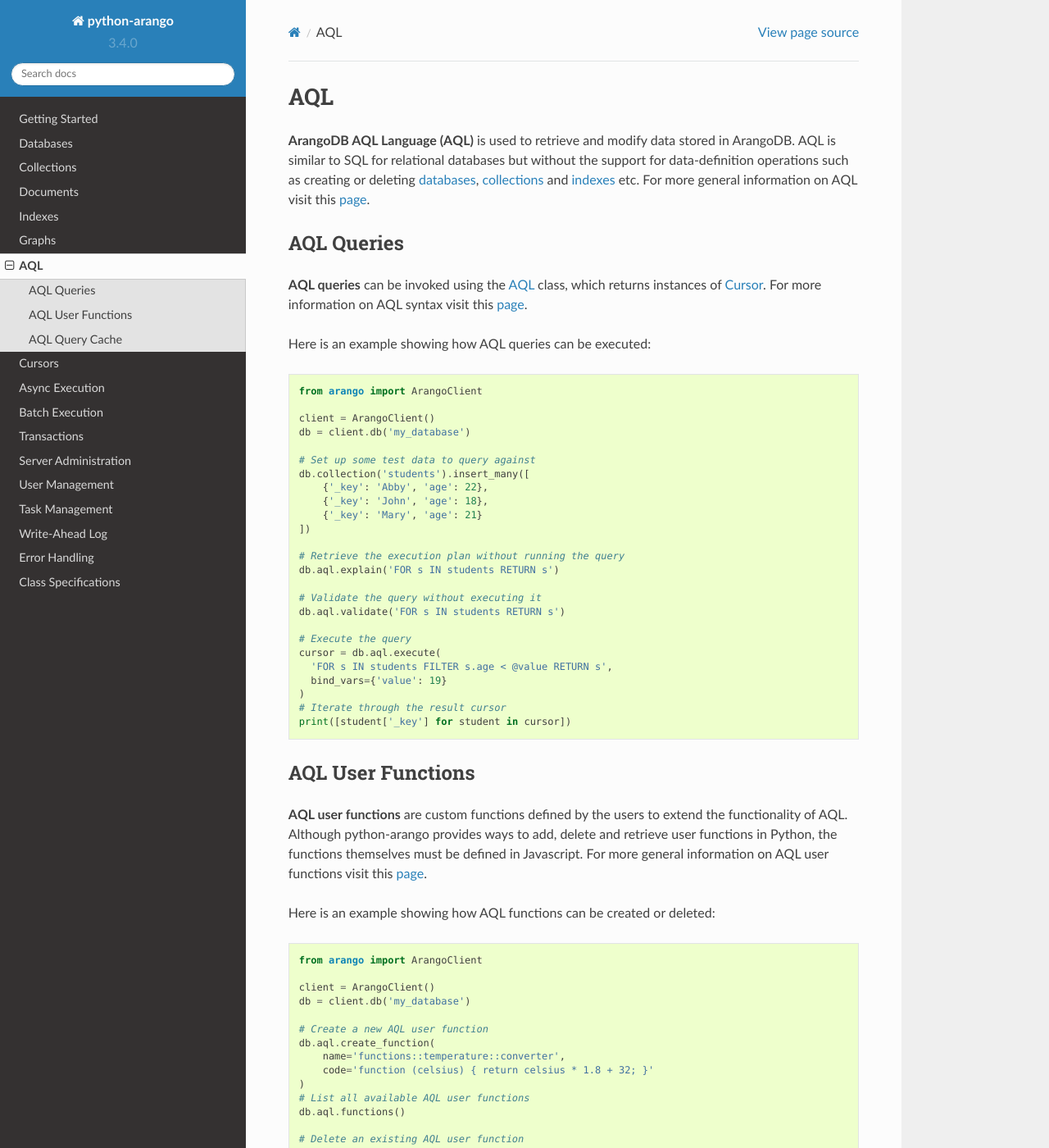
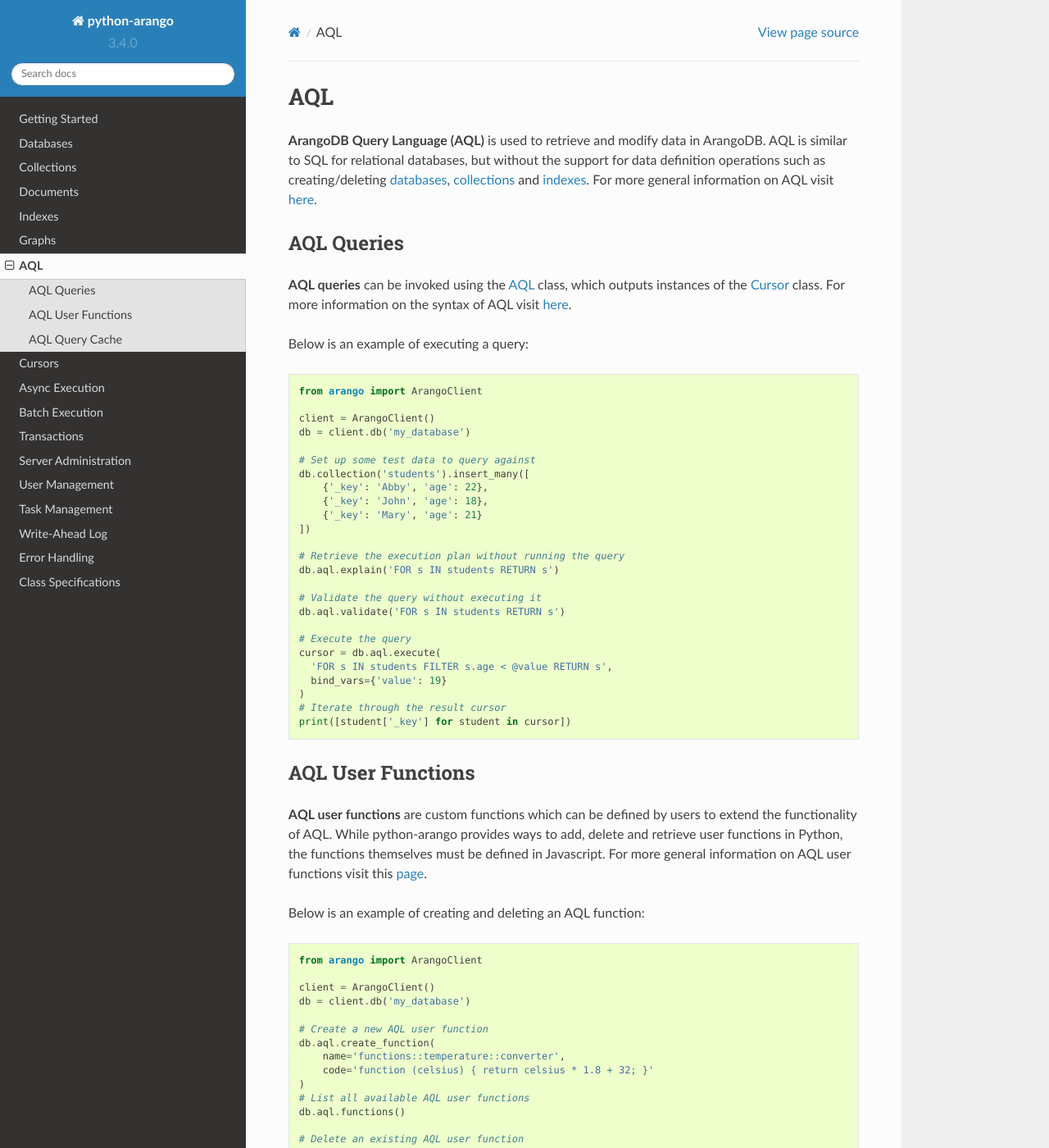
Before and after one commit to arangodb/python-arango, a Sphinx documentation site: the page built from docs/aql.rst, in a window 1280 px wide and 1400 px high. Shown: the whole window at 82% size. Built offline with Sphinx 7.4.7 and the Read the Docs theme 2.0.0, drawn with Linux system fonts in a browser that asks for light colours; some of the changed text lies outside the part shown.

Commit message:
Use the correct cursor for document exports and improve documentation

```diff
--- a/docs/aql.rst
+++ b/docs/aql.rst
@@ -3,21 +3,21 @@
 AQL
 ----
 
-**ArangoDB AQL Language (AQL)** is used to retrieve and modify data stored in
-ArangoDB. AQL is similar to SQL for relational databases but without the
-support for data-definition operations such as creating or deleting
+**ArangoDB Query Language (AQL)** is used to retrieve and modify data in
+ArangoDB. AQL is similar to SQL for relational databases, but without the
+support for data definition operations such as creating/deleting
 :ref:`databases <database-page>`, :ref:`collections <collection-page>` and
-:ref:`indexes <index-page>` etc. For more general information on AQL visit this
-`page <https://docs.arangodb.com/AQL>`__.
+:ref:`indexes <index-page>`. For more general information on AQL visit
+`here <https://docs.arangodb.com/AQL>`__.
 
 AQL Queries
 ===========
 
-**AQL queries** can be invoked using the :ref:`AQL` class, which returns
-instances of :ref:`Cursor`. For more information on AQL syntax visit this
-`page <https://docs.arangodb.com/AQL/Fundamentals/Syntax.html>`__.
+**AQL queries** can be invoked using the :ref:`AQL` class, which outputs
+instances of the :ref:`Cursor` class. For more information on the syntax of AQL
+visit `here <https://docs.arangodb.com/AQL/Fundamentals/Syntax.html>`__.
 
-Here is an example showing how AQL queries can be executed:
+Below is an example of executing a query:
 
 .. code-block:: python
 
@@ -51,13 +51,13 @@
 AQL User Functions
 ==================
 
-**AQL user functions** are custom functions defined by the users to extend the
-functionality of AQL. Although python-arango provides ways to add, delete and
-retrieve user functions in Python, the functions themselves must be defined in
-Javascript. For more general information on AQL user functions visit this
-`page <https://docs.arangodb.com/AQL/Extending>`__.
+**AQL user functions** are custom functions which can be defined by users to
+extend the functionality of AQL. While python-arango provides ways to add,
+delete and retrieve user functions in Python, the functions themselves must be
+defined in Javascript. For more general information on AQL user functions visit
+this `page <https://docs.arangodb.com/AQL/Extending>`__.
 
-Here is an example showing how AQL functions can be created or deleted:
+Below is an example of creating and deleting an AQL function:
 
 .. code-block:: python
 
--- a/docs/client.rst
+++ b/docs/client.rst
@@ -3,7 +3,8 @@
 Getting Started
 ---------------
 
-Here is an example showing how **python-arango** client can be used:
+Here is an example showing how a **python-arango** client can be initialized
+and used:
 
 .. code-block:: python
 
```
Also changed, not shown: other parts of docs/aql.rst (+3 -3 lines), other parts of docs/client.rst (+1 -1 lines), docs/database.rst (+9 -6 lines), .travis.yml, 4 other files.
